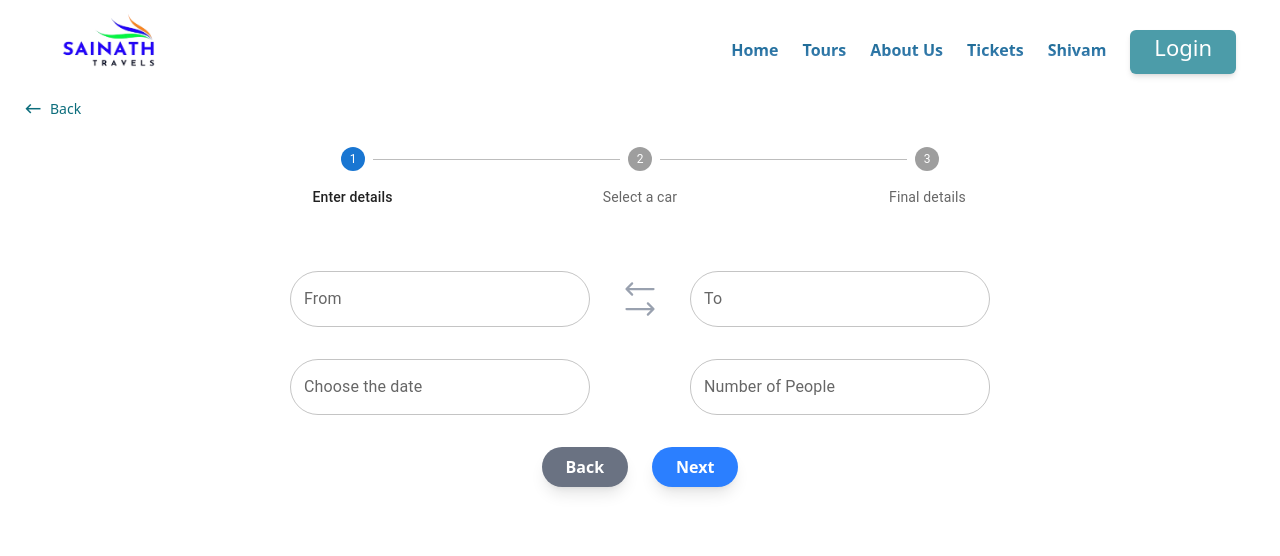
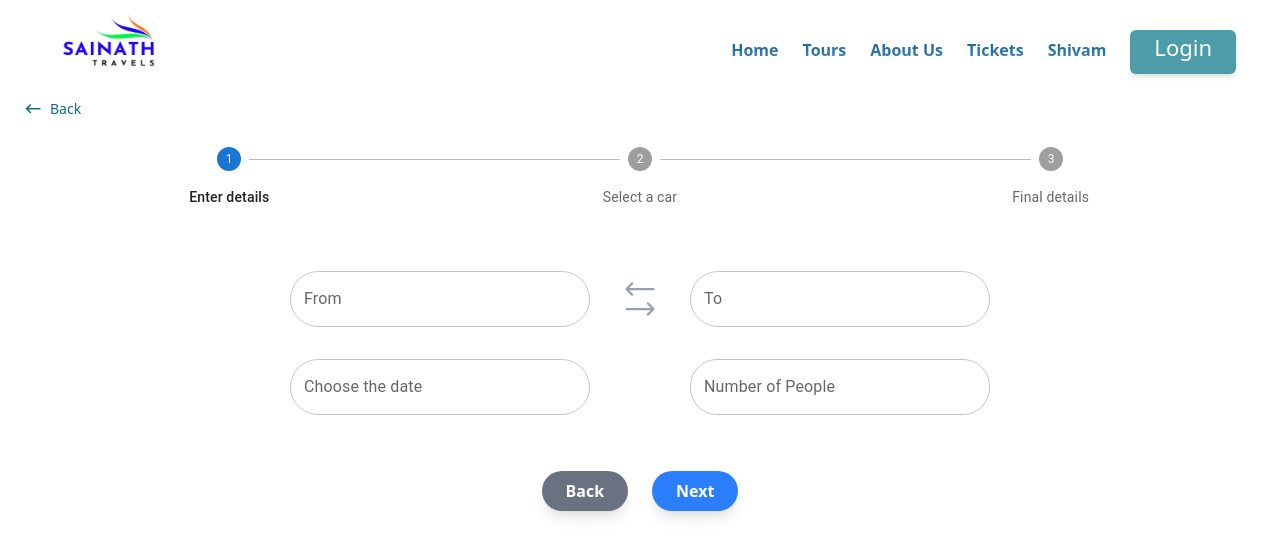
Before and after one commit to AnkeetSah/TechnoClare_Project, a React (Vite) app: page /cabBooking in a window 1280 px wide. Shown: the top 556 px of the page. Built offline with nearby package versions, Linux system fonts and the light colour scheme.

Commit message:
added car choosing ui

```diff
--- a/src/pages/CabBooking.jsx
+++ b/src/pages/CabBooking.jsx
@@ -6,10 +6,10 @@ import StepLabel from "@mui/material/StepLabel";
 import BackLink from "../components/BackLink";
 import Button from "@mui/material/Button";
 
-// Import the components properly
-import Cabs from "./Cabs"; // Make sure it's a React component
-import SelectCar from "./SelectCar"; // Create this component if not already
-import FinalDetails from "./FinalDetails"; // Create this component if not already
+// Import step components
+import Cabs from "./Cabs";
+import SelectCar from "./SelectCar";
+import FinalDetails from "./FinalDetails";
 
 const steps = ["Enter details", "Select a car", "Final details"];
 const stepComponents = [<Cabs />, <SelectCar />, <FinalDetails />];
@@ -18,18 +18,24 @@ export default function CabBooking() {
   const [activeStep, setActiveStep] = React.useState(0);
 
   const handleNext = () => {
+    if (activeStep < steps.length - 1) {
       setActiveStep((prevStep) => prevStep + 1);
+    }
   };
 
   const handleBack = () => {
+    if (activeStep > 0) {
       setActiveStep((prevStep) => prevStep - 1);
+    }
   };
 
   return (
-    <div className="px-6 py-[95px] h-screen">
+    <div className="px-6 py-[95px] min-h-screen">
       <BackLink />
 
-      <Box sx={{ width: "70%", margin: "auto" }}>
+      {/* Stepper with scroll support for mobile */}
+      <div className="w-full overflow-x-auto">
+        <Box sx={{ width: "100%", margin: "auto" }}>
           <Stepper activeStep={activeStep} alternativeLabel>
             {steps.map((label, index) => (
               <Step key={index}>
@@ -38,29 +44,31 @@ export default function CabBooking() {
             ))}
           </Stepper>
         </Box>
+      </div>
 
-      {/* Content Based on Active Step */}
-      <Box >
-        {stepComponents[activeStep]}
-      </Box>
+      {/* Step Content */}
+      <Box>{stepComponents[activeStep]}</Box>
 
       {/* Navigation Buttons */}
-      <div className="flex justify-center gap-6">
-        <button className="bg-gray-500 cursor-pointer hover:bg-gray-700 active:scale-95 transition-all duration-200 ease-in-out text-white font-bold py-2 px-6 rounded-full shadow-lg"
+      <div className="flex justify-center gap-6 mt-6">
+        <button
+          type="button"
+          className="bg-gray-500 cursor-pointer hover:bg-gray-700 active:scale-95 transition-all duration-200 ease-in-out text-white font-bold py-2 px-6 rounded-full shadow-lg"
           disabled={activeStep === 0}
           onClick={handleBack}
-
+          style={{ zIndex: 10 }}
         >
           Back
         </button>
 
         <button
+          type="button"
           className="bg-blue-500 cursor-pointer hover:bg-blue-700 active:scale-95 transition-all duration-200 ease-in-out text-white font-bold py-2 px-6 rounded-full shadow-lg"
           onClick={handleNext}
+          style={{ zIndex: 10 }}
         >
           {activeStep === steps.length - 1 ? "Finish" : "Next"}
         </button>
-
       </div>
     </div>
   );
```
Lines whose indentation alone changed are shown as unchanged.
